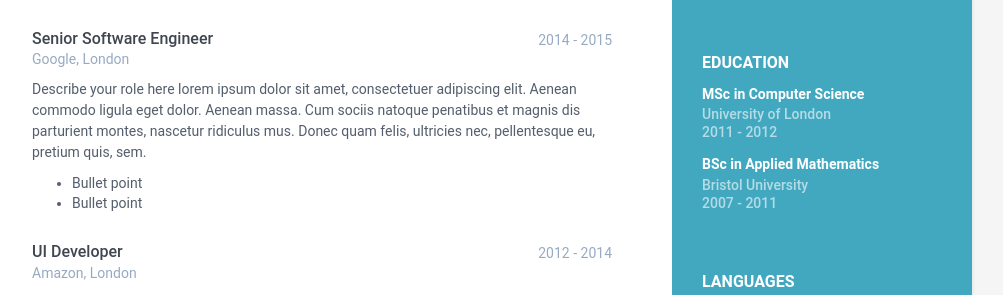
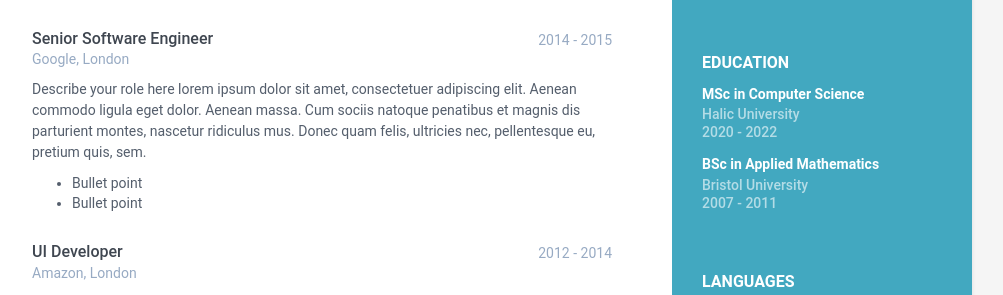
Before and after one commit to imonur/cv, a Jekyll site: the page built from index.html, in a window 1280 px wide and 900 px high, scrolled down 427 px. Shown: the part 154-449 px from the top of the window, without its empty margins (168-1171 px from the left). Built offline with Jekyll 4.4.1, drawn with Linux system fonts in a browser that asks for light colours.

Commit message:
Update data.yml

```diff
--- a/_data/data.yml
+++ b/_data/data.yml
@@ -63,8 +63,8 @@ education:
     title: Education
     info:
       - degree: MSc in Computer Science
-        university: University of London
-        time: 2011 - 2012
+        university: Halic University
+        time: 2020 - 2022
         details: |
           Describe your study here lorem ipsum dolor sit amet, consectetuer
           adipiscing elit. Aenean commodo ligula eget dolor. Aenean massa. Cum
```
